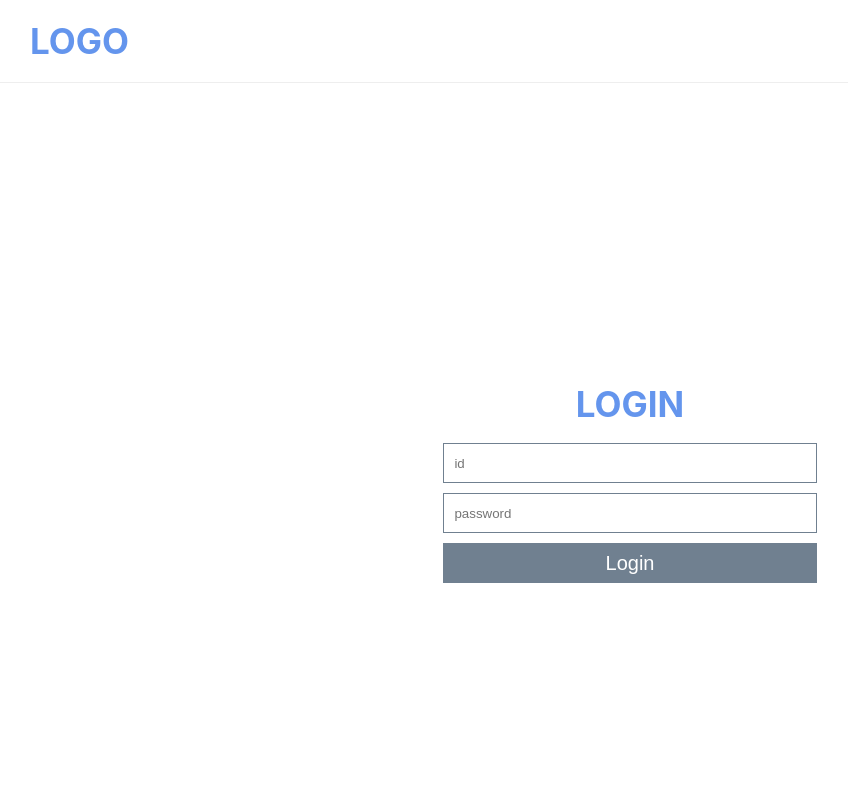
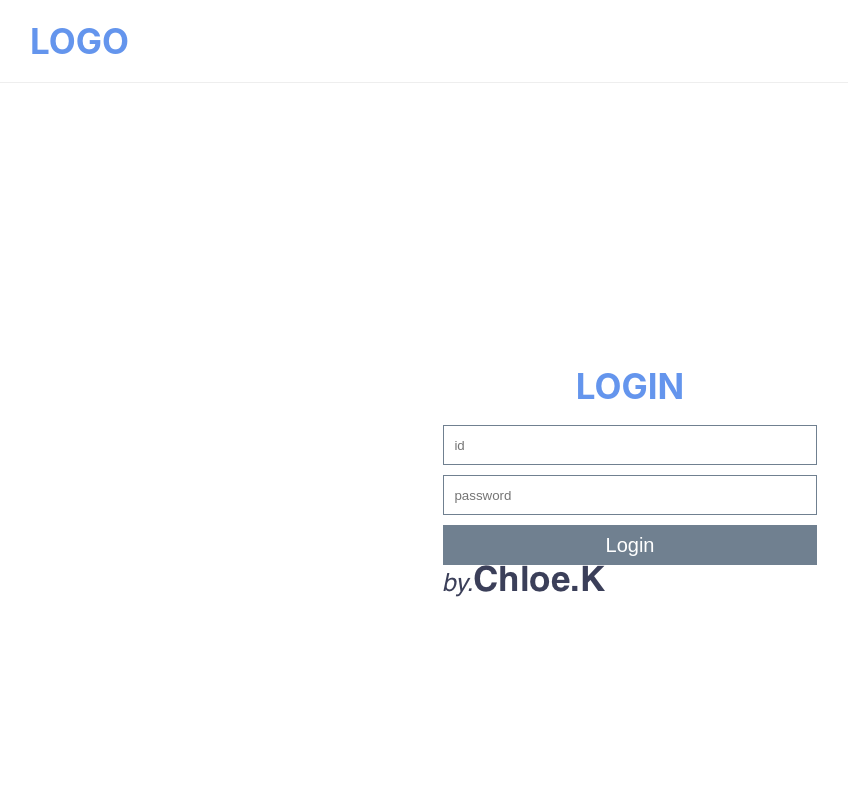
Before and after one commit to dev-chloe/hangout-react200, a React (Create React App) app: page / in a window 1280 px wide. Shown: the top 800 px of the page, without its empty margins (10-858 px from the left). Built offline with nearby package versions, Linux system fonts and the light colour scheme.

Commit message:
react200 중급093

```diff
--- a/src/component/LoginForm.js
+++ b/src/component/LoginForm.js
@@ -1,4 +1,5 @@
 import React, { Component } from "react";
+import logo from '../img/logo.png';
 
 class LoginForm extends Component {
   render () {
@@ -11,6 +12,8 @@ class LoginForm extends Component {
             <input type="password" placeholder="password" />
             <button>Login</button>
           </form>
+          {/* <img src={require("../img/logo.png").default} alt="chloe"/>  */}
+          <img src={logo} alt="chloe"/>
         </div>
       </div>
     )
@@ -18,3 +21,15 @@ class LoginForm extends Component {
 }
 
 export default LoginForm;
+
+/*
+  <img src={require("../img/logo.png")} alt="chloe"/>
+  이미지가 로딩이 되지 않는다.
+
+  <img src={require("../img/logo.png").default} alt="chloe"/>
+  require()함수에 .default를 추가해 주니 로딩이 된다.
+  require만 붙이면 이미지가 아닌 객체로 return 되기 때문에
+  .default를 추가해 이미지 자체를 불러온다.
+
+  import를 해서 이미지를 불러올 수도 있다.
+  */
```
Also changed, not shown: src/img/logo.png (added), 1 other file (tests, documents, lock files or other folders).
